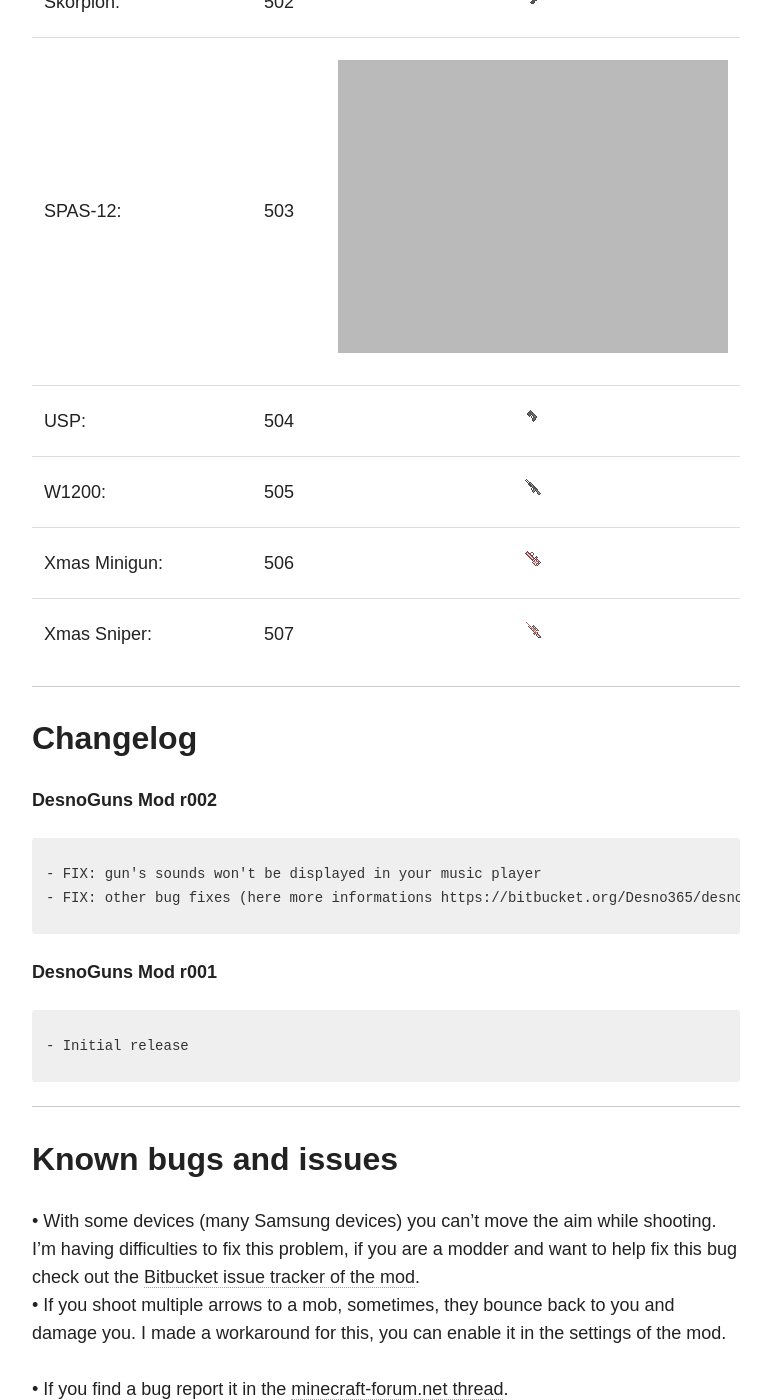
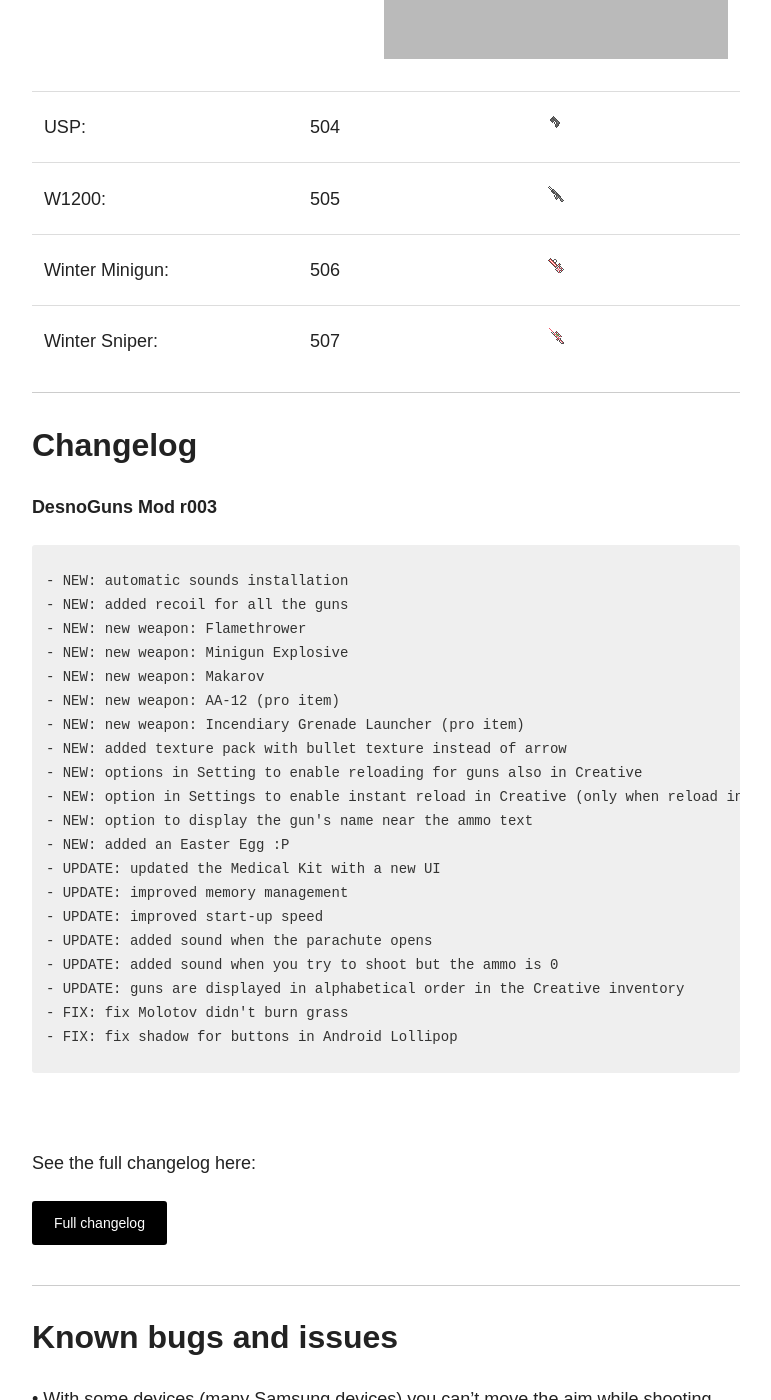
Before and after one commit to Desno365/Desno365.github.io, a Jekyll site: the page built from minecraft/desnoguns-mod/index.md, in a window 1280 px wide and 1400 px high, scrolled down 13732 px. Shown: the whole window, without its empty margins (254-1025 px from the left). Built offline with Jekyll 4.4.1, drawn with Linux system fonts in a browser that asks for light colours; nearby versions of some CDN libraries; comment, search, counter and statistics services are not loaded; some of the changed text lies outside the part shown.

Commit message:
DesnoGuns Mod r003

```diff
--- a/minecraft/desnoguns-mod/index.md
+++ b/minecraft/desnoguns-mod/index.md
@@ -18,9 +18,8 @@
 
 ## Installation instructions
 
-• Download the zip that contains the necessary files.<br>
+• Download the zip that contains the mod and the textures.<br>
 • Extract it with an [Android file manager](http://lmgtfy.com/?q=file+manager+android) (I use ES File Explorer) or with your computer.<br>
-• <u>IMPORTANT</u>: Move with your file manager the "desnoguns-sounds" folder in the "/sdcard/games/com.mojang/" folder.<br>
 • Install textures in BlockLauncher.<br>
 • Import the script from local storage in BlockLauncher and enable it.<br>
 • Enjoy! ;)
@@ -36,14 +35,14 @@
 
 ## Downloads
 
-<i>Minecraft Pocket Edition 0.10.4 & 0.9.5:</i><br>
-<i> --- DesnoGuns Mod <b>r002</b>:</i>
+<i>Minecraft Pocket Edition 0.10.5 & 0.9.5:</i><br>
+<i> --- DesnoGuns Mod <b>r003</b>:</i>
 
 | Website | Support | Regular |
 |:--------|:-------:|:-------:|
-| MediaFire:       | [Support download](http://adf.ly/vFZz2) | [Regular download](http://www.mediafire.com/download/q3j1j11x1j4aphe/DesnoGuns_r002_Desno365.zip) |
-| AndroidFileHost: | [Support download](http://adf.ly/vFZxE) | [Regular download](https://www.androidfilehost.com/?fid=95855108297851476) |
-| MEGA:            | [Support download](http://adf.ly/vFaMc) | [Regular download](https://mega.co.nz/#!vkgWGAia!Z6ZeKdtpC8lWODGF3ghWJ7Ilq-Qw-Vk22tA-KSKmynM) |
+| MediaFire:       | [Support download](http://adf.ly/wbeKd) | [Regular download](http://www.mediafire.com/download/lteboluuz98qtqb/DesnoGuns_r003_Desno365.zip) |
+| AndroidFileHost: | [Support download](http://adf.ly/wbe2B) | [Regular download](https://www.androidfilehost.com/?fid=95916177934516426) |
+| MEGA:            | [Support download](http://adf.ly/wbeBn) | [Regular download](https://mega.co.nz/#!HwA3QAwJ!elIYzO1sB4xdzgQmmXKgUbjZrAJBf7f4Mav1mCHeNBA) |
 |----
 {: rules="groups"}
 
@@ -108,7 +107,11 @@
 | Handgun Ammo:                | 446      | <figure><a href="{{ site.url }}/minecraft/desnoguns-mod/images/how-to-craft/crafting/DesertEagleAmmo.png"><img src="{{ site.url }}/minecraft/desnoguns-mod/images/how-to-craft/icons/DesertEagleAmmo.png" alt="image"></a></figure> |
 | Launcher Ammo:               | 447      | <figure><a href="{{ site.url }}/minecraft/desnoguns-mod/images/how-to-craft/crafting/AT4Ammo.png"><img src="{{ site.url }}/minecraft/desnoguns-mod/images/how-to-craft/icons/AT4Ammo.png" alt="image"></a></figure> |
 | Minigun Ammo:                | 448      | <figure><a href="{{ site.url }}/minecraft/desnoguns-mod/images/how-to-craft/crafting/MinigunAmmo.png"><img src="{{ site.url }}/minecraft/desnoguns-mod/images/how-to-craft/icons/MinigunAmmo.png" alt="image"></a></figure> |
-| <b>Guns</b>                  | 460≈507  |           |
+| <b>Guns</b>                  | 460≈511  |           |
+| <i>Pro items</i>             |          |           |
+| AA-12:                       | 509      | <figure><a href="{{ site.url }}/minecraft/desnoguns-mod/images/how-to-craft/crafting/shotgun.png"><img src="{{ site.url }}/minecraft/desnoguns-mod/images/how-to-craft/icons/AA12.png" alt="image"></a></figure> |
+| Incendiary Grenade Launcher: | 510      | <figure><a href="{{ site.url }}/minecraft/desnoguns-mod/images/how-to-craft/crafting/launcher.png"><img src="{{ site.url }}/minecraft/desnoguns-mod/images/how-to-craft/icons/IncendiaryGL.png" alt="image"></a></figure> |
+| <i>Free items</i>            |          |           |
 | AK47:                        | 460      | <figure><a href="{{ site.url }}/minecraft/desnoguns-mod/images/how-to-craft/crafting/assault-rifle.png"><img src="{{ site.url }}/minecraft/desnoguns-mod/images/how-to-craft/icons/AK47.png" alt="image"></a></figure> |
 | AK74:                        | 461      | <figure><a href="{{ site.url }}/minecraft/desnoguns-mod/images/how-to-craft/crafting/assault-rifle.png"><img src="{{ site.url }}/minecraft/desnoguns-mod/images/how-to-craft/icons/AK74.png" alt="image"></a></figure> |
 | AT4:                         | 462      | <figure><a href="{{ site.url }}/minecraft/desnoguns-mod/images/how-to-craft/crafting/launcher.png"><img src="{{ site.url }}/minecraft/desnoguns-mod/images/how-to-craft/icons/AT4.png" alt="image"></a></figure> |
@@ -119,6 +122,7 @@
 | Desert Eagle:                | 467      | <figure><a href="{{ site.url }}/minecraft/desnoguns-mod/images/how-to-craft/crafting/handgun.png"><img src="{{ site.url }}/minecraft/desnoguns-mod/images/how-to-craft/icons/DesertEagle.png" alt="image"></a></figure> |
 | Desert Eagle Gold:           | 468      | <figure><a href="{{ site.url }}/minecraft/desnoguns-mod/images/how-to-craft/crafting/handgun.png"><img src="{{ site.url }}/minecraft/desnoguns-mod/images/how-to-craft/icons/DesertEagleGold.png" alt="image"></a></figure> |
 | Dragunov:                    | 469      | <figure><a href="{{ site.url }}/minecraft/desnoguns-mod/images/how-to-craft/crafting/sniper-rifle.png"><img src="{{ site.url }}/minecraft/desnoguns-mod/images/how-to-craft/icons/Dragunov.png" alt="image"></a></figure> |
+| Flamethrower:                | 508      | <figure><a href="{{ site.url }}/minecraft/desnoguns-mod/images/how-to-craft/crafting/minigun.png"><img src="{{ site.url }}/minecraft/desnoguns-mod/images/how-to-craft/icons/Flamethrower.png" alt="image"></a></figure> |
 | FNSCAR:                      | 470      | <figure><a href="{{ site.url }}/minecraft/desnoguns-mod/images/how-to-craft/crafting/assault-rifle.png"><img src="{{ site.url }}/minecraft/desnoguns-mod/images/how-to-craft/icons/FNSCAR.png" alt="image"></a></figure> |
 | G3:                          | 471      | <figure><a href="{{ site.url }}/minecraft/desnoguns-mod/images/how-to-craft/crafting/assault-rifle.png"><img src="{{ site.url }}/minecraft/desnoguns-mod/images/how-to-craft/icons/G3.png" alt="image"></a></figure> |
 | G36:                         | 472      | <figure><a href="{{ site.url }}/minecraft/desnoguns-mod/images/how-to-craft/crafting/assault-rifle.png"><img src="{{ site.url }}/minecraft/desnoguns-mod/images/how-to-craft/icons/G36.png" alt="image"></a></figure> |
@@ -129,7 +133,7 @@
 | L96:                         | 477      | <figure><a href="{{ site.url }}/minecraft/desnoguns-mod/images/how-to-craft/crafting/sniper-rifle.png"><img src="{{ site.url }}/minecraft/desnoguns-mod/images/how-to-craft/icons/L96.png" alt="image"></a></figure> |
 | M9:                          | 478      | <figure><a href="{{ site.url }}/minecraft/desnoguns-mod/images/how-to-craft/crafting/handgun.png"><img src="{{ site.url }}/minecraft/desnoguns-mod/images/how-to-craft/icons/M9.png" alt="image"></a></figure> |
 | M14:                         | 479      | <figure><a href="{{ site.url }}/minecraft/desnoguns-mod/images/how-to-craft/crafting/assault-rifle.png"><img src="{{ site.url }}/minecraft/desnoguns-mod/images/how-to-craft/icons/M14.png" alt="image"></a></figure> |
-| M16A4:                       | 480     | <figure><a href="{{ site.url }}/minecraft/desnoguns-mod/images/how-to-craft/crafting/assault-rifle.png"><img src="{{ site.url }}/minecraft/desnoguns-mod/images/how-to-craft/icons/M16A4.png" alt="image"></a></figure> |
+| M16A4:                       | 480      | <figure><a href="{{ site.url }}/minecraft/desnoguns-mod/images/how-to-craft/crafting/assault-rifle.png"><img src="{{ site.url }}/minecraft/desnoguns-mod/images/how-to-craft/icons/M16A4.png" alt="image"></a></figure> |
 | M21:                         | 481      | <figure><a href="{{ site.url }}/minecraft/desnoguns-mod/images/how-to-craft/crafting/sniper-rifle.png"><img src="{{ site.url }}/minecraft/desnoguns-mod/images/how-to-craft/icons/M21.png" alt="image"></a></figure> |
 | M40A3 Ice:                   | 482      | <figure><a href="{{ site.url }}/minecraft/desnoguns-mod/images/how-to-craft/crafting/sniper-rifle.png"><img src="{{ site.url }}/minecraft/desnoguns-mod/images/how-to-craft/icons/M40A3_Ice.png" alt="image"></a></figure> |
 | M40A3:                       | 483      | <figure><a href="{{ site.url }}/minecraft/desnoguns-mod/images/how-to-craft/crafting/sniper-rifle.png"><img src="{{ site.url }}/minecraft/desnoguns-mod/images/how-to-craft/icons/M40A3.png" alt="image"></a></figure> |
@@ -139,6 +143,7 @@
 | M1014:                       | 487      | <figure><a href="{{ site.url }}/minecraft/desnoguns-mod/images/how-to-craft/crafting/shotgun.png"><img src="{{ site.url }}/minecraft/desnoguns-mod/images/how-to-craft/icons/M1014.png" alt="image"></a></figure> |
 | M1887:                       | 488      | <figure><a href="{{ site.url }}/minecraft/desnoguns-mod/images/how-to-craft/crafting/shotgun.png"><img src="{{ site.url }}/minecraft/desnoguns-mod/images/how-to-craft/icons/M1887.png" alt="image"></a></figure> |
 | Makarov:                     | 489      | <figure><a href="{{ site.url }}/minecraft/desnoguns-mod/images/how-to-craft/crafting/handgun.png"><img src="{{ site.url }}/minecraft/desnoguns-mod/images/how-to-craft/icons/Makarov.png" alt="image"></a></figure> |
+| Minigun Explosive:           | 511      | <figure><a href="{{ site.url }}/minecraft/desnoguns-mod/images/how-to-craft/crafting/minigun.png"><img src="{{ site.url }}/minecraft/desnoguns-mod/images/how-to-craft/icons/Minigun_Explosive.png" alt="image"></a></figure> |
 | Minigun:                     | 490      | <figure><a href="{{ site.url }}/minecraft/desnoguns-mod/images/how-to-craft/crafting/minigun.png"><img src="{{ site.url }}/minecraft/desnoguns-mod/images/how-to-craft/icons/Minigun.png" alt="image"></a></figure> |
 | Mini-Uzi:                    | 491      | <figure><a href="{{ site.url }}/minecraft/desnoguns-mod/images/how-to-craft/crafting/machine-pistol.png"><img src="{{ site.url }}/minecraft/desnoguns-mod/images/how-to-craft/icons/MiniUzi.png" alt="image"></a></figure> |
 | MP5:                         | 492      | <figure><a href="{{ site.url }}/minecraft/desnoguns-mod/images/how-to-craft/crafting/sub-machine.png"><img src="{{ site.url }}/minecraft/desnoguns-mod/images/how-to-craft/icons/MP5.png" alt="image"></a></figure> |
@@ -155,8 +160,8 @@
 | SPAS-12:                     | 503      | <figure><a href="{{ site.url }}/minecraft/desnoguns-mod/images/how-to-craft/crafting/shotgun.png"><img src="{{ site.url }}/minecraft/desnoguns-mod/images/how-to-craft/icons/SPAS.png" alt="image"></a></figure> |
 | USP:                         | 504      | <figure><a href="{{ site.url }}/minecraft/desnoguns-mod/images/how-to-craft/crafting/handgun.png"><img src="{{ site.url }}/minecraft/desnoguns-mod/images/how-to-craft/icons/USP.png" alt="image"></a></figure> |
 | W1200:                       | 505      | <figure><a href="{{ site.url }}/minecraft/desnoguns-mod/images/how-to-craft/crafting/shotgun.png"><img src="{{ site.url }}/minecraft/desnoguns-mod/images/how-to-craft/icons/W1200.png" alt="image"></a></figure> |
-| Xmas Minigun:                | 506      | <figure><a href="{{ site.url }}/minecraft/desnoguns-mod/images/how-to-craft/crafting/minigun.png"><img src="{{ site.url }}/minecraft/desnoguns-mod/images/how-to-craft/icons/Xmas-minigun.png" alt="image"></a></figure> |
-| Xmas Sniper:                 | 507      | <figure><a href="{{ site.url }}/minecraft/desnoguns-mod/images/how-to-craft/crafting/sniper-rifle.png"><img src="{{ site.url }}/minecraft/desnoguns-mod/images/how-to-craft/icons/Xmas-sniper.png" alt="image"></a></figure> |
+| Winter Minigun:              | 506      | <figure><a href="{{ site.url }}/minecraft/desnoguns-mod/images/how-to-craft/crafting/minigun.png"><img src="{{ site.url }}/minecraft/desnoguns-mod/images/how-to-craft/icons/Xmas-minigun.png" alt="image"></a></figure> |
+| Winter Sniper:               | 507      | <figure><a href="{{ site.url }}/minecraft/desnoguns-mod/images/how-to-craft/crafting/sniper-rifle.png"><img src="{{ site.url }}/minecraft/desnoguns-mod/images/how-to-craft/icons/Xmas-sniper.png" alt="image"></a></figure> |
 |----
 {: rules="groups"}
 
@@ -164,16 +169,35 @@
 
 ## Changelog
 
-**DesnoGuns Mod r002**
+**DesnoGuns Mod r003**
 {% highlight text %}
-- FIX: gun's sounds won't be displayed in your music player
-- FIX: other bug fixes (here more informations https://bitbucket.org/Desno365/desnoguns-mod/commits/de888e7d698451d049e66c74f27e3f8598c6a5c9 )
+- NEW: automatic sounds installation
+- NEW: added recoil for all the guns
+- NEW: new weapon: Flamethrower
+- NEW: new weapon: Minigun Explosive
+- NEW: new weapon: Makarov
+- NEW: new weapon: AA-12 (pro item)
+- NEW: new weapon: Incendiary Grenade Launcher (pro item)
+- NEW: added texture pack with bullet texture instead of arrow
+- NEW: options in Setting to enable reloading for guns also in Creative
+- NEW: option in Settings to enable instant reload in Creative (only when reload in Creative is enabled)
+- NEW: option to display the gun's name near the ammo text
+- NEW: added an Easter Egg :P
+- UPDATE: updated the Medical Kit with a new UI
+- UPDATE: improved memory management
+- UPDATE: improved start-up speed
+- UPDATE: added sound when the parachute opens
+- UPDATE: added sound when you try to shoot but the ammo is 0
+- UPDATE: guns are displayed in alphabetical order in the Creative inventory
+- FIX: fix Molotov didn't burn grass
+- FIX: fix shadow for buttons in Android Lollipop
 {% endhighlight %}
 
-**DesnoGuns Mod r001**
-{% highlight text %}
-- Initial release
-{% endhighlight %}
+<br>
+
+See the full changelog here:
+
+<div markdown="0"><a href="{{ site.url }}/minecraft/desnoguns-mod/full-changelog" class="btn">Full changelog</a></div>
 
 ---
 
@@ -207,9 +231,9 @@
 
 ## Copyrights
 
-My work (the code of the mod) is licensed under the Creative Commons Attribution-NonCommercial 4.0 International License. To view a copy of this license, visit [http://creativecommo...nses/by-nc/4.0/](http://creativecommons.org/licenses/by-nc/4.0/) or send a letter to Creative Commons, 444 Castro Street, Suite 900, Mountain View, California, 94041, USA.
+My work (the code of the mod, the textures of the Xmas guns and of the AA-12) is licensed under the Creative Commons Attribution-NonCommercial 4.0 International License. To view a copy of this license, visit [http://creativecommo...nses/by-nc/4.0/](http://creativecommons.org/licenses/by-nc/4.0/) or send a letter to Creative Commons, 444 Castro Street, Suite 900, Mountain View, California, 94041, USA.
 <br><br>
-The work of Flan (all the textures and some of the sounds) are licensed under the Creative Commons Attribution-NonCommercial-ShareAlike 3.0 Unported License. To view a copy of this license, visit [http://creativecommo...nses/by-nc-sa/3.0/](https://creativecommons.org/licenses/by-nc-sa/3.0/) or send a letter to Creative Commons, 444 Castro Street, Suite 900, Mountain View, California, 94041, USA.
+The work of Flan (all the textures (excluded the Xmas guns and the AA-12) and some of the sounds) is licensed under the Creative Commons Attribution-NonCommercial-ShareAlike 3.0 Unported License. To view a copy of this license, visit [http://creativecommo...nses/by-nc-sa/3.0/](https://creativecommons.org/licenses/by-nc-sa/3.0/) or send a letter to Creative Commons, 444 Castro Street, Suite 900, Mountain View, California, 94041, USA.
 
 ---
 
@@ -218,6 +242,7 @@
 • Thanks to Flan ([@jamioflan](https://twitter.com/jamioflan)) for the textures and the sounds. He made a great work with the Flan's Mod for Minecraft PC, and also he released it with a Creative Commons license (that's why I can use them). If you want to support him you can make a donation on his [Patreon page](http://www.patreon.com/jamioflan).<br>
 • Thanks to <i>MyNameIsAnti ([@AntiModPE](https://twitter.com/AntiModPE))</i> for the render of the grenade and for some lines of code!<br>
 • Thanks to <i>TBPM ([@TBPM_MODDER](https://twitter.com/TBPM_MODDER))</i> for his idea of decoding images with base64.<br>
+• Thanks to <i>[Prayingmantis13](http://www.minecraftforum.net/members/Prayingmantis13)</i> for the bullet texture.<br>
 
 ---
 
```
Also changed, not shown: minecraft/desnoguns-mod/full-changelog/changelog.html (+22 -0 lines), minecraft/desnoguns-mod/full-changelog/index.md (added, +46 -0 lines), minecraft/desnoguns-mod/images/how-to-craft/icons/AA12.png (added), minecraft/desnoguns-mod/images/how-to-craft/icons/Flamethrower.png (added), minecraft/desnoguns-mod/images/how-to-craft/icons/IncendiaryGL.png (added), minecraft/desnoguns-mod/images/how-to-craft/icons/Minigun_Explosive.png (added).
